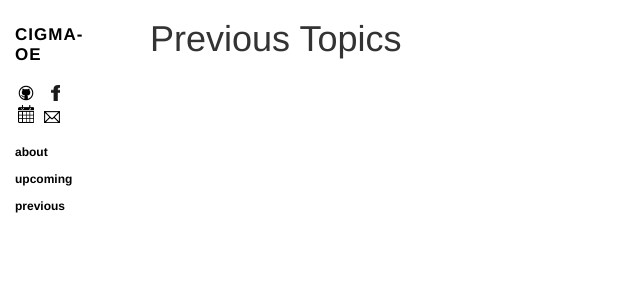
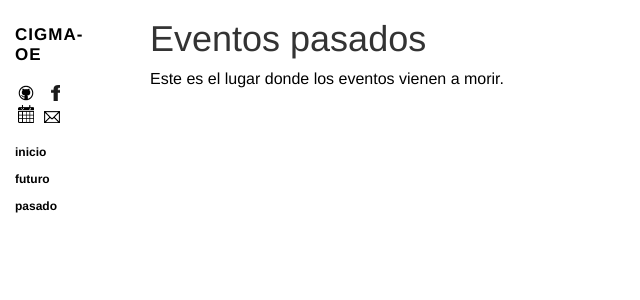
Before and after one commit to camiloll/cigma-oe.github.io, a Jekyll site: the page built from previous.md, in a window 1280 px wide. Shown: the top 300 px of the page, without its empty margins (0-640 px from the left). Built offline with Jekyll 4.4.1, drawn with Linux system fonts in a browser that asks for light colours; nearby versions of some CDN libraries.

Commit message:
translate layout and previous

```diff
--- a/_layouts/layout.html
+++ b/_layouts/layout.html
@@ -53,9 +53,9 @@
 
     <section class="sections">
       <ul>
-        <li><a href="{{ site.url }}/">about</a></li>
-        <li><a href="{{ site.url }}/upcoming.html">upcoming</a></li>
-        <li><a href="{{ site.url }}/previous.html">previous</a></li>
+        <li><a href="{{ site.url }}/">inicio</a></li>
+        <li><a href="{{ site.url }}/upcoming.html">futuro</a></li>
+        <li><a href="{{ site.url }}/previous.html">pasado</a></li>
       </ul>
     </section>
   </section>
--- a/previous.md
+++ b/previous.md
@@ -6,8 +6,9 @@ title: "Posts"
 
 <section class="content">
 
-Previous Topics
+Eventos pasados
 ===============
+Este es el lugar donde los eventos vienen a morir.
 
 <ul class="listing">
   {% assign past_posts = (site.posts | where: "category" , "past") %}
```
